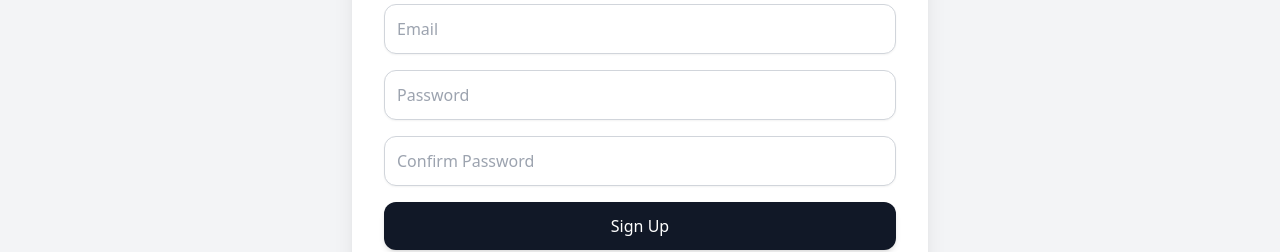
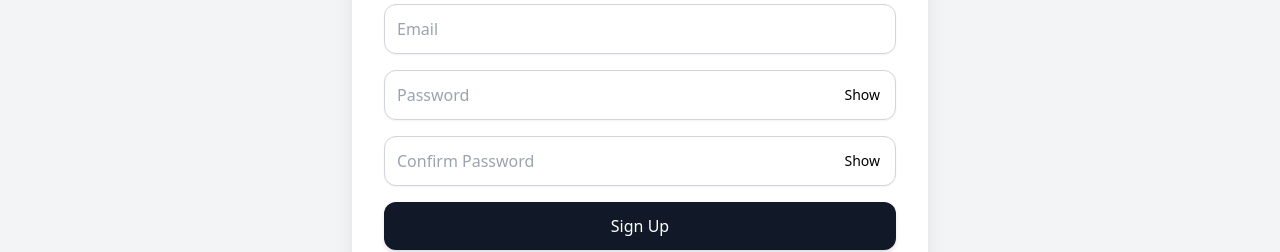
Before and after one commit to ks-brijeshr/email-subscription-management, a React (Vite) app in the folder frontend/: page /signup in a window 1280 px wide. Shown: the part 394-646 px from the top of the page. Built offline with nearby package versions, Linux system fonts and the light colour scheme.

Commit message:
Bugfix/See password in signin and signup pages

```diff
--- a/frontend/src/pages/Login.tsx
+++ b/frontend/src/pages/Login.tsx
@@ -13,6 +13,8 @@ const Login = () => {
   const [formData, setFormData] = useState({ email: "", password: "" });
   const [error, setError] = useState<string | null>(null);
   const [loading, setLoading] = useState(false);
+  const [showPassword, setShowPassword] = useState(false);
+
 
   const handleChange = (e: React.ChangeEvent<HTMLInputElement>) => {
     setFormData({ ...formData, [e.target.name]: e.target.value });
@@ -75,8 +77,9 @@ const Login = () => {
 
             <div>
               <label htmlFor="password" className="block text-sm font-medium text-gray-700 mb-1">Password</label>
+              <div className="relative w-full">
                 <input
-                type="password"
+                  type={showPassword ? "text" : "password"}
                   name="password"
                   id="password"
                   placeholder="Enter your password"
@@ -84,7 +87,16 @@ const Login = () => {
                   onChange={handleChange}
                   required
                 />
+                <span
+                  className="absolute right-4 top-1/2 transform -translate-y-1/2 cursor-pointer text-sm"
+                  onClick={() => setShowPassword((prev) => !prev)}
+                  title={showPassword ? "Hide password" : "Show password"}
+                >
+                  {showPassword ? "Hide" : "Show"}
+                </span>
               </div>
+            </div>
+
 
             <button
               type="submit"
--- a/frontend/src/pages/Signup.tsx
+++ b/frontend/src/pages/Signup.tsx
@@ -18,7 +18,8 @@ const Signup = () => {
   const [error, setError] = useState<string | null>(null);
   const [successMessage, setSuccessMessage] = useState<string | null>(null);
   const [loading, setLoading] = useState(false);
-
+  const [showPassword, setShowPassword] = useState(false);
+  const [showConfirmPassword, setShowConfirmPassword] = useState(false);
   const handleChange = (e: React.ChangeEvent<HTMLInputElement>) => {
     const { name, value, type, checked } = e.target;
     setFormData({
@@ -70,22 +71,41 @@ const Signup = () => {
               onChange={handleChange}
               required
             />
+            <div className="relative w-full">
               <input
-              type="password"
+                type={showPassword ? "text" : "password"}
                 name="password"
                 placeholder="Password"
                 className="w-full p-3 border border-gray-300 rounded-xl shadow-sm focus:outline-none focus:ring-2 focus:ring-gray-600"
                 onChange={handleChange}
                 required
               />
+              <span
+                className="absolute right-4 top-1/2 transform -translate-y-1/2 cursor-pointer text-sm"
+                onClick={() => setShowPassword((prev) => !prev)}
+                title={showPassword ? "Hide password" : "Show password"}
+              >
+                {showPassword ? "Hide" : "Show"}
+              </span>
+            </div>
+
+            <div className="relative w-full mt-4">
               <input
-              type="password"
+                type={showConfirmPassword ? "text" : "password"}
                 name="password_confirmation"
                 placeholder="Confirm Password"
                 className="w-full p-3 border border-gray-300 rounded-xl shadow-sm focus:outline-none focus:ring-2 focus:ring-gray-600"
                 onChange={handleChange}
                 required
               />
+              <span
+                className="absolute right-4 top-1/2 transform -translate-y-1/2 cursor-pointer text-sm"
+                onClick={() => setShowConfirmPassword((prev) => !prev)}
+                title={showConfirmPassword ? "Hide password" : "Show password"}
+              >
+                {showConfirmPassword ? "Hide" : "Show"}
+              </span>
+            </div>
 
             {/* Register form checkbox for register as a website owner after comment this i change the default true all are the owners and
             remove from the registration form */}
```
Lines whose indentation alone changed are shown as unchanged.
